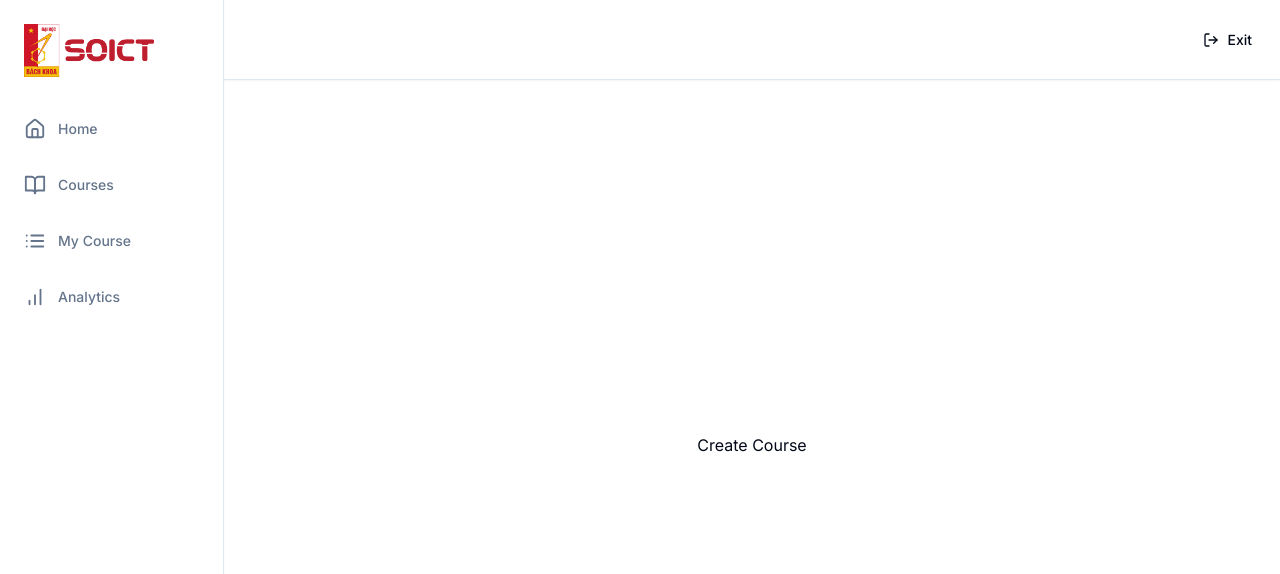
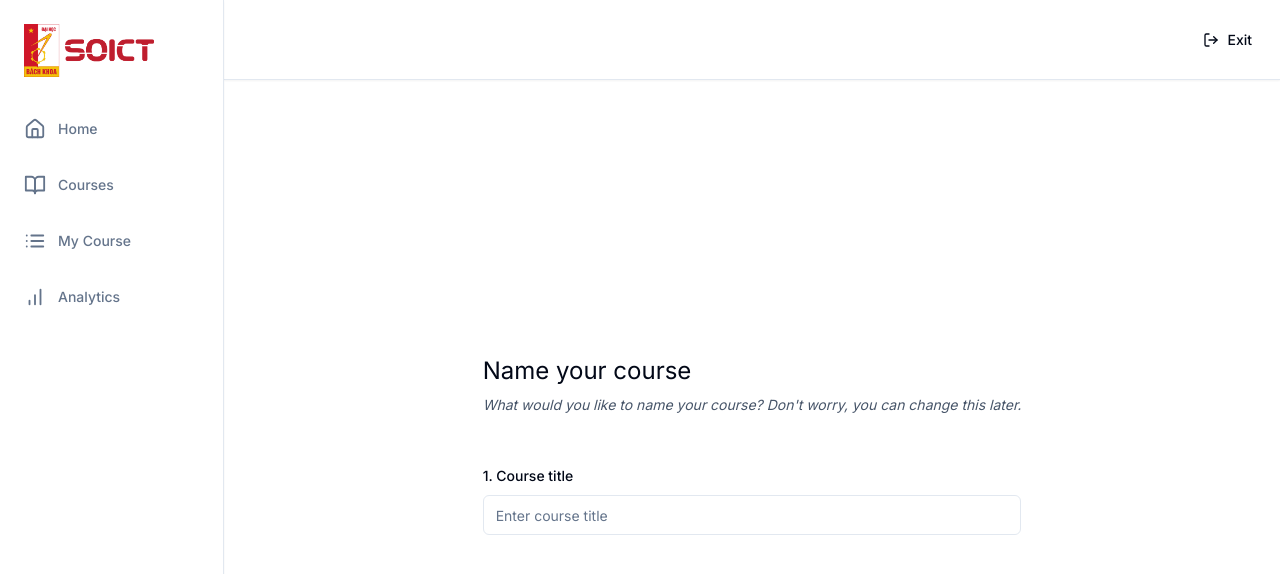
Before and after one commit to phamhoa2416/LMS-Platform, a Next.js app: page /teacher/create-course in a window 1280 px wide. Shown: the top 574 px of the page. Built offline with nearby package versions, Linux system fonts and the light colour scheme.

Commit message:
update Course page

```diff
--- a/app/(dashboard)/(routes)/teacher/create-course/page.tsx
+++ b/app/(dashboard)/(routes)/teacher/create-course/page.tsx
@@ -1,4 +1,4 @@
-"use-client";
+"use client";
 
 import * as z from "zod";
 import axios from "axios";
@@ -11,6 +11,7 @@
     FormControl,
     FormDescription,
     FormField,
+    FormItem,
     FormLabel,
     FormMessage
 } from "@/components/ui/form";
@@ -29,8 +30,7 @@
         resolver: zodResolver(formSchema),
         defaultValues: {
             title: ""
-
-        }
+        },
     });
 
     const { isSubmitting, isValid } = form.formState;
@@ -40,7 +40,38 @@
 
     return (
         <div className="max-w-5xl mx-auto flex md:items-center md:justify-center h-full p-6">
-            <h1>Create Course</h1>
+            <div>
+                <h1 className="text-2xl">
+                    Name your course
+                </h1>
+                <p className="text-sm text-slate-600 italic pt-2">
+                    What would you like to name your course? Don&apos;t worry, you can change this later.
+                </p>
+
+                <Form {...form}>
+                    <form
+                        onSubmit={form.handleSubmit(onSubmit)}
+                        className="space-y-6 pt-4 mt-8"
+                    >
+                        <FormField
+                            control={form.control}
+                            name="title"
+                            render={({ field }) => (
+                                <FormItem>
+                                    <FormLabel> 1. Course title </FormLabel>
+                                    <FormControl>
+                                        <Input
+                                            disabled={isSubmitting}
+                                            {...field}
+                                            placeholder="Enter course title"
+                                        />
+                                    </FormControl>
+                                </FormItem>
+                            )}
+                        />
+                    </form>
+                </Form>
+            </div>
         </div>
     );
 }
```
